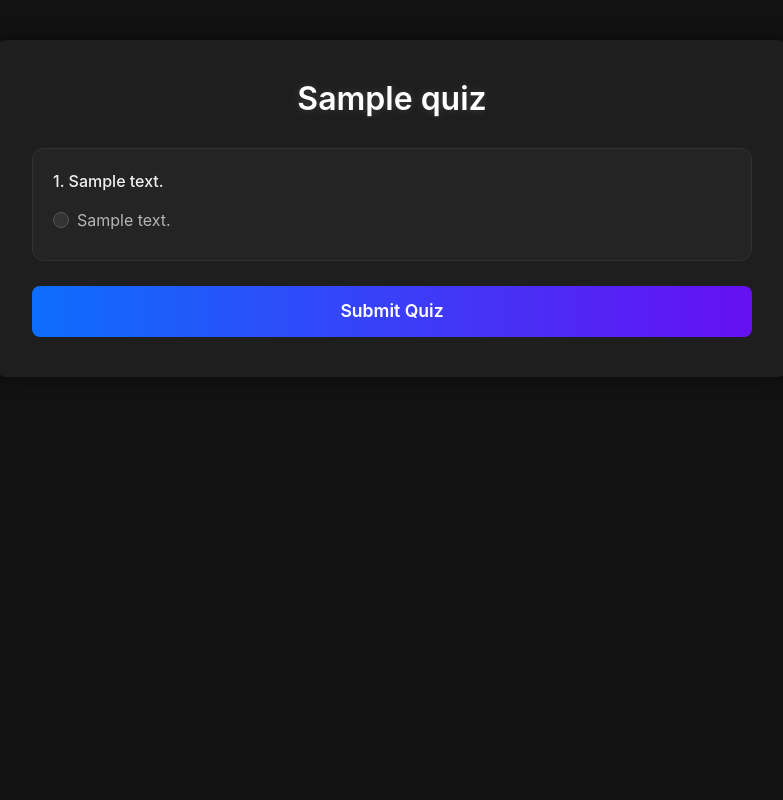
After one commit to TusharPanchal55/lms, a Django app: page /courses/quiz/1/take/ in a window 1280 px wide. The commit adds this page. Shown: the whole page, without its empty margins (248-1031 px from the left). Run offline with Django 5.2, Linux system fonts and the light colour scheme; a user stored in the database is signed in; tables that the repository leaves empty hold one stand-in row (values such as "Sample post"); some libraries are stand-ins or nearby versions.

Commit message:
Phase 4 Student Assesment Done

```diff
--- a/courses/models.py
+++ b/courses/models.py
@@ -79,3 +79,62 @@ class Progress(models.Model):
 
     def __str__(self):
         return f"{self.student.username} - {self.lesson.title} ({'Done' if self.completed else 'Pending'})"
+
+
+class Quiz(models.Model):
+    lesson = models.OneToOneField(
+        Lesson,
+        on_delete=models.CASCADE,
+        related_name="quiz"
+    )
+    title = models.CharField(max_length=200)
+    created_at = models.DateTimeField(auto_now_add=True)
+
+    def __str__(self):
+        return f"Quiz for {self.lesson.title}"
+
+
+class Question(models.Model):
+    quiz = models.ForeignKey(
+        Quiz,
+        on_delete=models.CASCADE,
+        related_name="questions"
+    )
+    text = models.CharField(max_length=300)
+
+    def __str__(self):
+        return self.text
+
+
+class Answer(models.Model):
+    question = models.ForeignKey(
+        Question,
+        on_delete=models.CASCADE,
+        related_name="answers"
+    )
+    text = models.CharField(max_length=200)
+    is_correct = models.BooleanField(default=False)
+
+    def __str__(self):
+        return self.text
+
+
+class StudentQuizAttempt(models.Model):
+    student = models.ForeignKey(
+        settings.AUTH_USER_MODEL,
+        on_delete=models.CASCADE,
+        related_name="quiz_attempts"
+    )
+    quiz = models.ForeignKey(
+        Quiz,
+        on_delete=models.CASCADE,
+        related_name="attempts"
+    )
+    score = models.FloatField(default=0)
+    completed_at = models.DateTimeField(auto_now_add=True)
+
+    class Meta:
+        unique_together = ('student', 'quiz')
+
+    def __str__(self):
+        return f"{self.student.username} - {self.quiz.title} ({self.score}%)"
--- a/courses/urls.py
+++ b/courses/urls.py
@@ -11,5 +11,7 @@ urlpatterns = [
     path('<int:course_id>/add_lesson', views.addLesson, name = 'add_lesson'),
     path('<int:course_id>/enroll/', views.enroll_course, name='enroll'),
     path('lesson/<int:lesson_id>/complete/', views.mark_lesson, name='mark'),
-    path('my/', views.myCourses, name = 'my')
+    path('my/', views.myCourses, name = 'my'),
+    path("lesson/<int:lesson_id>/quizzes/", views.quiz_list, name="quiz_list"),
+    path("quiz/<int:quiz_id>/take/", views.take_quiz, name="take_quiz")
 ]
--- a/courses/views.py
+++ b/courses/views.py
@@ -3,7 +3,7 @@ from django.contrib.auth.decorators import login_required
 from django.http import HttpResponse, request
 from .forms import CourseForm, LessonForm
 from django.shortcuts import get_object_or_404
-from .models import Course, Enrollment, Lesson, Progress
+from .models import Course, Enrollment, Lesson, Progress, Quiz, Question, Answer, StudentQuizAttempt
 from django.db.models import Q
 from django.contrib import messages
 from django.utils import timezone
@@ -160,3 +160,74 @@ def mark_lesson(request, lesson_id):
 
     messages.success(request, f"Lesson Completed! '{lesson.title}'")
     return redirect('courses:details', course_id=course.id)
+
+
+@login_required
+def quiz_list(request, lesson_id):
+    lesson = get_object_or_404(Lesson, id=lesson_id)
+    quizzes = Quiz.objects.filter(lesson=lesson)
+    return render(request, "courses/quiz_list.html", {"lesson": lesson, "quizzes": quizzes})
+
+
+
+
+@login_required
+def take_quiz(request, quiz_id):
+    quiz = get_object_or_404(Quiz, id=quiz_id)
+    questions = quiz.questions.all()
+
+
+    if request.method == "POST":
+        score = 0
+        results = []
+
+        for question in questions:
+            selected_answer_id = request.POST.get(f"question_{question.id}")
+            correct_answer = question.answers.filter(is_correct=True).first()
+
+            if selected_answer_id:
+                answer = Answer.objects.get(id=selected_answer_id)
+                is_correct = answer.is_correct
+            else:
+                is_correct = False
+
+            if is_correct:
+                score += 1
+
+            results.append({
+                'question': question.text,
+                'selected': answer.text if selected_answer_id else None,
+                'correct': correct_answer.text,
+                'is_correct': is_correct
+            })
+
+        percentage = round((score / questions.count()) * 100, 2)
+
+        # Graded message
+        if percentage >= 90:
+            grade_msg = "Excellent!"
+        elif percentage >= 70:
+            grade_msg = "Good Job!"
+        elif percentage >= 50:
+            grade_msg = "Needs Improvement"
+        else:
+            grade_msg = "Better Luck Next Time"
+
+        attempt, created = StudentQuizAttempt.objects.get_or_create(
+            student=request.user,
+            quiz=quiz,
+            defaults={'score': score}
+        )
+        if not created:
+            attempt.score = score
+            attempt.save()
+
+        return render(request, 'courses/quiz_result.html', {
+            'quiz': quiz,
+            'score': score,
+            'percentage': percentage,
+            'grade_msg': grade_msg,
+            'results': results
+        })
+
+    return render(request, 'courses/take_quiz.html', {'quiz': quiz, 'questions': questions})
--- a/templates/base.html
+++ b/templates/base.html
@@ -22,7 +22,7 @@
 
 <nav class="navbar navbar-expand-lg navbar-dark bg-dark">
   <div class="container">
-    <h3>LMS</h3>
+    <h3><a class="nav-link" href="{% url 'users:db' %}">LMS</a></h3>
     <ul class="navbar-nav ms-auto">
       {% if user.is_authenticated %}
         <li class="nav-item">
--- /dev/null
+++ b/templates/courses/take_quiz.html
@@ -0,0 +1,146 @@
+{% load static %}
+<!DOCTYPE html>
+<html lang="en">
+<head>
+  <meta charset="UTF-8">
+  <meta name="viewport" content="width=device-width, initial-scale=1">
+  <title>{{ quiz.title }}</title>
+
+  <!-- Bootstrap 5 -->
+  <link href="https://cdn.jsdelivr.net/npm/bootstrap@5.3.2/dist/css/bootstrap.min.css" rel="stylesheet">
+
+  <style>
+    body {
+      background-color: #121212;
+      color: #e5e5e5;
+      font-family: 'Inter', sans-serif;
+      min-height: 100vh;
+      padding-top: 40px;
+    }
+
+    .quiz-container {
+      max-width: 800px;
+      margin: auto;
+      background: #1e1e1e;
+      padding: 40px;
+      border-radius: 16px;
+      box-shadow: 0 0 20px rgba(0,0,0,0.5);
+    }
+
+    .quiz-title {
+      text-align: center;
+      font-size: 2rem;
+      font-weight: 600;
+      color: #ffffff;
+      margin-bottom: 30px;
+      text-shadow: 0 0 8px rgba(255,255,255,0.15);
+    }
+
+    .question-card {
+      background-color: #242424;
+      border: 1px solid #333;
+      border-radius: 12px;
+      padding: 20px;
+      margin-bottom: 25px;
+      transition: transform 0.2s ease, box-shadow 0.2s ease;
+    }
+
+    .question-card:hover {
+      transform: translateY(-3px);
+      box-shadow: 0 0 10px rgba(0,0,0,0.4);
+    }
+
+    .question-text {
+      font-weight: 500;
+      color: #f0f0f0;
+      margin-bottom: 15px;
+    }
+
+    .form-check-label {
+      cursor: pointer;
+      font-size: 1rem;
+      color: #b5b5b5;
+      transition: color 0.2s ease;
+    }
+
+    .form-check-label:hover {
+      color: #ffffff;
+    }
+
+    .form-check-input {
+      background-color: #333;
+      border-color: #555;
+    }
+
+    .form-check-input:checked {
+      background-color: #0d6efd;
+      border-color: #0d6efd;
+      box-shadow: 0 0 6px rgba(13, 110, 253, 0.6);
+    }
+
+    .submit-btn {
+      display: block;
+      width: 100%;
+      padding: 12px;
+      font-size: 1.1rem;
+      font-weight: 600;
+      border-radius: 8px;
+      background: linear-gradient(90deg, #0d6efd, #6610f2);
+      border: none;
+      color: #fff;
+      transition: 0.3s;
+    }
+
+    .submit-btn:hover {
+      background: linear-gradient(90deg, #6610f2, #0d6efd);
+      box-shadow: 0 0 15px rgba(102, 16, 242, 0.4);
+      transform: translateY(-2px);
+    }
+
+    hr {
+      border-top: 1px solid #333;
+      margin: 25px 0;
+    }
+
+    @media (max-width: 576px) {
+      .quiz-container {
+        padding: 20px;
+      }
+    }
+  </style>
+</head>
+<body>
+
+<div class="quiz-container">
+  <h1 class="quiz-title">{{ quiz.title }}</h1>
+
+  <form method="post">
+    {% csrf_token %}
+
+    {% for question in questions %}
+      <div class="question-card">
+        <p class="question-text">{{ forloop.counter }}. {{ question.text }}</p>
+
+        {% for answer in question.answers.all %}
+          <div class="form-check mb-2">
+            <input class="form-check-input"
+                   type="radio"
+                   name="question_{{ question.id }}"
+                   value="{{ answer.id }}"
+                   id="answer_{{ answer.id }}"
+                   required>
+            <label class="form-check-label" for="answer_{{ answer.id }}">
+              {{ answer.text }}
+            </label>
+          </div>
+        {% endfor %}
+      </div>
+    {% endfor %}
+
+    <button type="submit" class="submit-btn mt-4">Submit Quiz</button>
+  </form>
+</div>
+
+<script src="https://cdn.jsdelivr.net/npm/bootstrap@5.3.2/dist/js/bootstrap.bundle.min.js"></script>
+</body>
+</html>
```
Also changed, not shown: courses/admin.py (+38 -1 lines), templates/courses/quiz_list.html (added, +125 -0 lines), templates/courses/quiz_result.html (added, +55 -0 lines), templates/users/teacher_db.html (+46 -15 lines), users/views.py (+17 -1 lines), courses/migrations/0009_question_answer_quiz_question_quiz_and_more.py (added).
